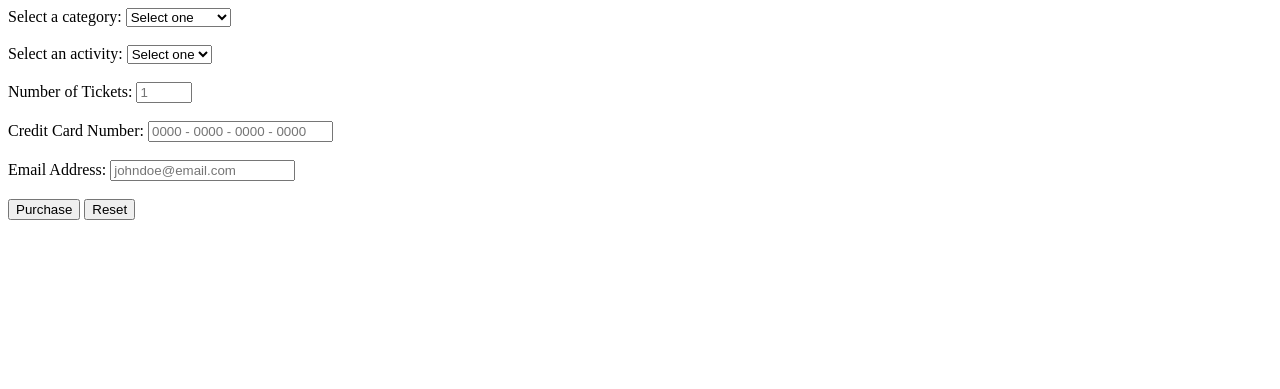
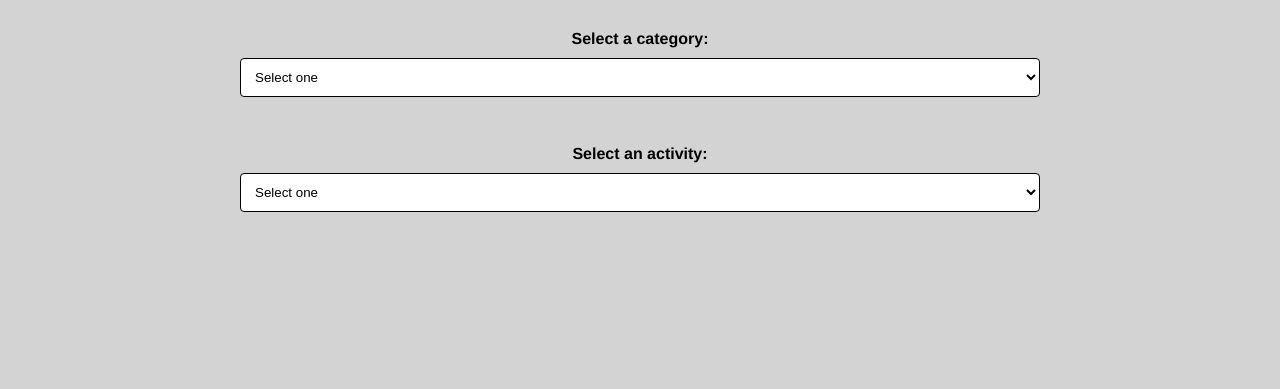
Before and after one commit to tacostrash/Workbook4_TouristBureau, a plain HTML site: page activities.html in a window 1280 px wide. Drawn offline with Linux system fonts and the light colour scheme.

Commit message:
I have started on the html and also css and am working on making the home page

```diff
--- a/index.html
+++ b/activities.html
@@ -1,5 +1,6 @@
 <!DOCTYPE html>
 <html lang="en">
+  <link rel="stylesheet" href="css/activities.css">
   <head>
     <meta charset="UTF-8" />
     <meta name="viewport" content="width=device-width, initial-scale=1.0" />
--- /dev/null
+++ b/css/activities.css
@@ -0,0 +1,51 @@
+body{
+  margin: 0;
+  padding: 0;
+}
+
+body{
+  background-color: lightgray;
+  font-family: Helvetica, sans-serif;
+  text-align: center;
+  margin: 0 auto;
+  max-width: 800px;
+  padding: 20px;
+}
+
+select{
+  padding: 10px;
+  width: 100%;
+  border: 1px solid black;
+  border-radius: 4px;
+  margin-bottom: 20px;
+  background-color: white;
+}
+
+label {
+  display: block;
+  font-weight: bold;
+  margin: 10px 0;
+}
+
+button{
+  padding: 10px 10px;
+  background-color: white;
+  color: black;
+  border-radius: 4px;
+  cursor: pointer;
+}
+
+#purchaseForm {
+  display: none;
+}
+
+#purchaseConfirmation{
+  margin-top: 20px;
+  color: black;
+  padding: 10px;
+}
+
+#activityDetails{
+text-align: left;
+padding: 20px;
+}
--- /dev/null
+++ b/css/home.css
@@ -0,0 +1,44 @@
+body {
+  margin: 0;
+  padding: 0;
+  display: flex;
+  flex-direction: column;
+  background-image: url("https://www.tom-archer.com/wp-content/uploads/2018/10/lauterbrunnen-switzerland-sunrise-paragliding.jpg");
+  background-size: cover;
+  background-position: center;
+  background-attachment: fixed;
+  background-repeat: no-repeat;
+}
+header, nav, main, footer {
+  background-color:  rgba(255, 255, 255, 0.6);
+  padding: 20px;
+}
+main, footer {
+  background-color: rgba(255, 255, 255, 0.6);
+}
+main{
+  height: 100vh;
+}
+
+/* Style The Nav Bar */
+nav {
+  box-shadow: 0 0 10px rgba(0, 0, 0, 0.3);
+}
+nav ul{
+  list-style-type: none;
+  text-align: center;
+}
+nav li {
+  display: inline;
+  margin: 0 10px;
+}
+nav a {
+  text-decoration: none;
+  color: black;
+  font-weight: bold;
+  transition: color 0.3s ease;
+}
+
+nav a:hover{
+  color: grey;
+}
--- /dev/null
+++ b/home.html
@@ -0,0 +1,26 @@
+<!DOCTYPE html>
+<html lang="en">
+  <link rel="stylesheet" href="css/home.css"
+<head>
+  <meta charset="UTF-8">
+  <meta name="viewport" content="width=device-width, initial-scale=1.0">
+  <title>Document</title>
+</head>
+<body>
+  <header>
+    <h1>Welcome to Bamburgh</h1>
+  </header>
+  <nav>
+    <ul>
+      <li><a href="home.html">Home</a></li>
+      <li><a href="activities.html">Attractions</a></li>
+    </ul>
+  </nav>
+  <main>
+    <section id="townInfo">
+      <h2>Discover Bamburgh</h2>
+      <p>Welcome to Bamburgh, a charming and picturesque town that offers a unique blend of natural beauty, cultural heritage, and modern amenities. Explore the rich history, breathtaking landscapes, and exciting events that make our town a must-visit destination.</p>
+    </section>
+  </main>
+</body>
+</html>
```
